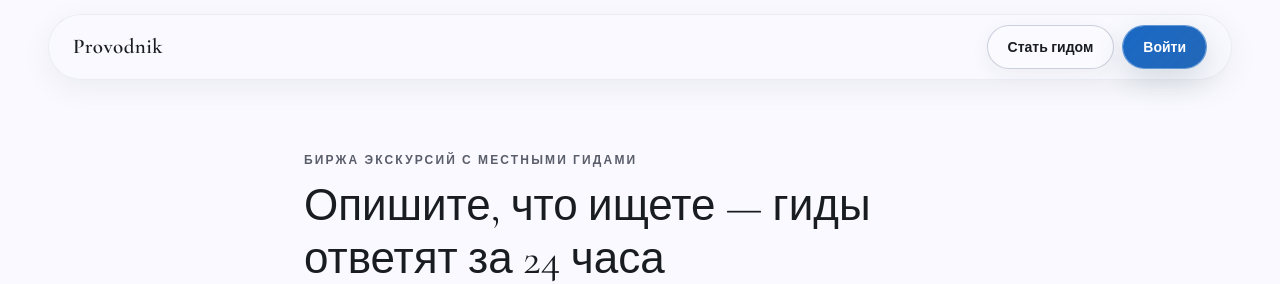
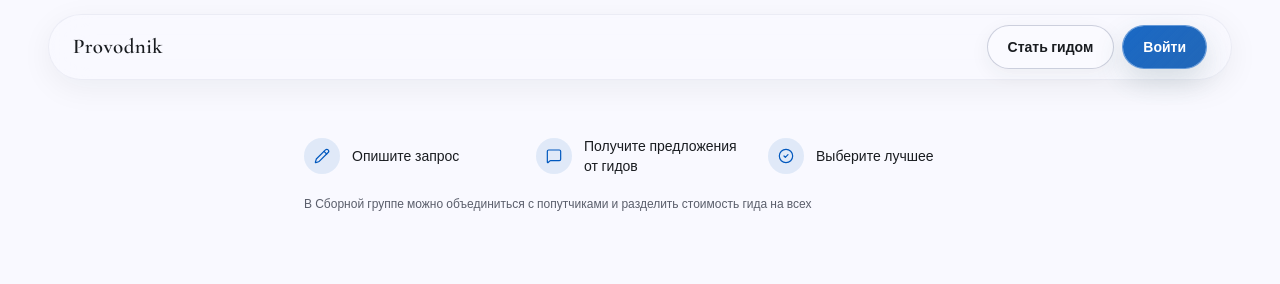
Before and after one commit to s6s8/provodnik.app, a Next.js app: page / in a window 1280 px wide. Shown: the top 284 px of the page. Built offline with nearby package versions, Linux system fonts and the light colour scheme; no server answers; the database is empty.

Commit message:
feat(plan-08): add HomePageSteps explainer above request form

```diff
--- a/src/features/homepage/components/homepage-shell2.tsx
+++ b/src/features/homepage/components/homepage-shell2.tsx
@@ -3,6 +3,7 @@ import type { DestinationOption, RequestRecord } from "@/data/supabase/queries";
 
 import { HomePageDiscovery } from "./homepage-discovery";
 import { HomepageHeroForm } from "./homepage-hero-form";
+import { HomePageSteps } from "./homepage-steps";
 
 interface Props {
   destinations: DestinationOption[];
@@ -12,6 +13,7 @@ interface Props {
 export function HomePageShell2({ destinations, requests }: Props) {
   return (
     <>
+      <HomePageSteps />
       <HomepageHeroForm destinations={destinations} />
       <HomePageDiscovery requests={requests} />
       <SiteFooter />
--- /dev/null
+++ b/src/features/homepage/components/homepage-steps.tsx
@@ -0,0 +1,33 @@
+import { CheckCircle2, MessageSquare, Pencil } from "lucide-react";
+
+const steps = [
+  { Icon: Pencil, label: "Опишите запрос" },
+  { Icon: MessageSquare, label: "Получите предложения от гидов" },
+  { Icon: CheckCircle2, label: "Выберите лучшее" },
+] as const;
+
+export function HomePageSteps() {
+  return (
+    <section aria-label="Как это работает" className="pt-12 pb-4">
+      <div className="mx-auto w-full max-w-page px-[clamp(20px,4vw,48px)]">
+        <div className="mx-auto max-w-2xl">
+          <ol className="flex flex-col gap-4 md:flex-row md:items-center md:justify-between md:gap-6">
+            {steps.map(({ Icon, label }) => (
+              <li key={label} className="flex items-center gap-3 md:flex-1">
+                <span className="flex size-9 shrink-0 items-center justify-center rounded-full bg-primary/10 text-primary">
+                  <Icon className="size-4" strokeWidth={1.8} aria-hidden="true" />
+                </span>
+                <span className="text-sm font-medium text-foreground">
+                  {label}
+                </span>
+              </li>
+            ))}
+          </ol>
+          <p className="mt-5 text-center text-xs text-muted-foreground md:text-left">
+            В Сборной группе можно объединиться с попутчиками и разделить стоимость гида на всех
+          </p>
+        </div>
+      </div>
+    </section>
+  );
+}
```
